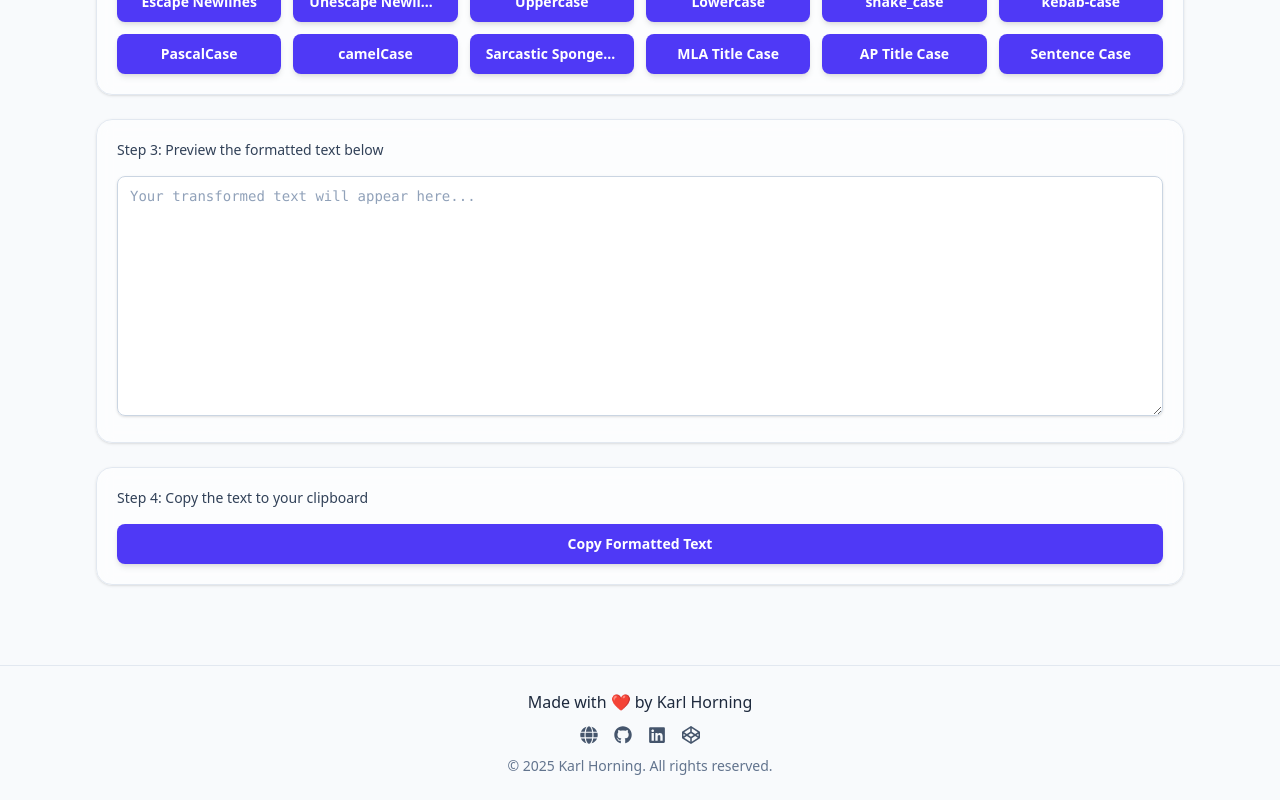
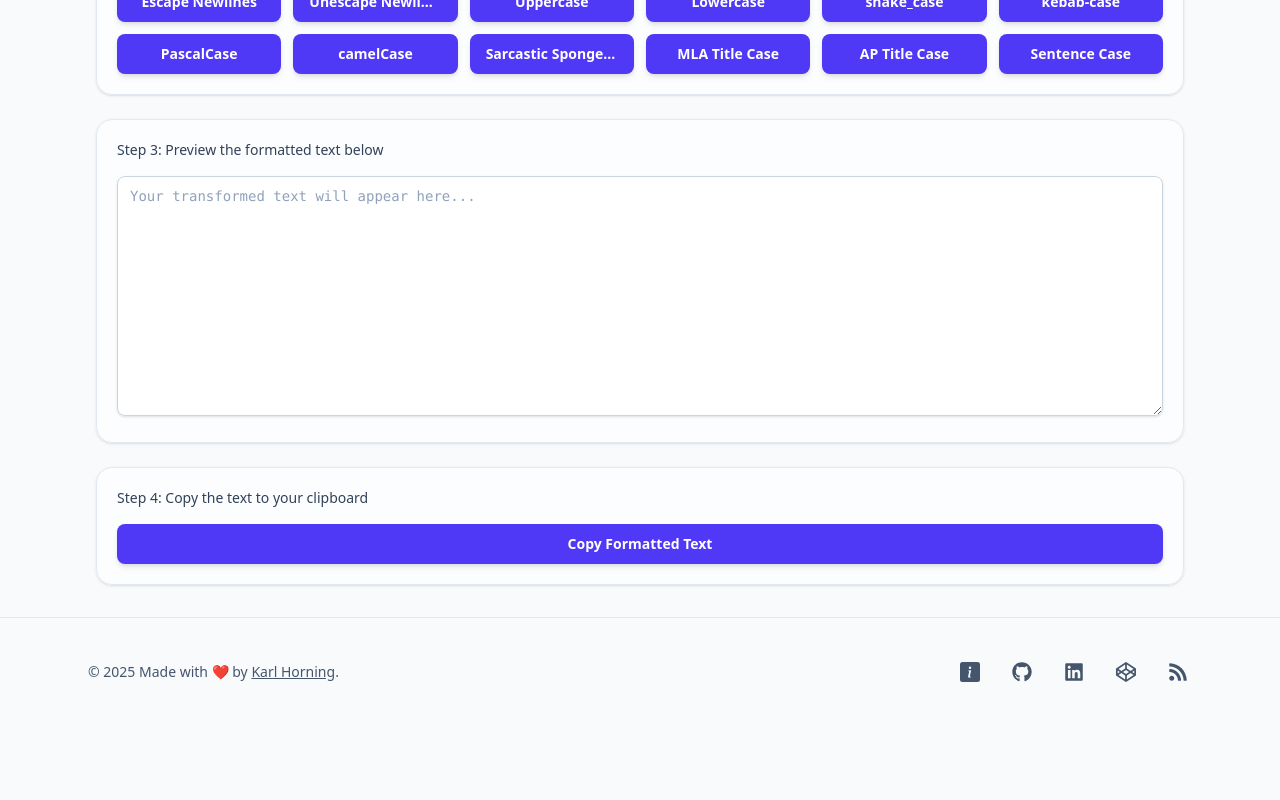
Before and after one commit to Karl-Horning/transform-text, a React (Vite) app: page / in a window 1280 px wide. Shown: the part 522-1322 px from the top of the page. After the commit the page ends 1248 px from the top, so only its background shows below. Built offline with nearby package versions, Linux system fonts and the light colour scheme.

Commit message:
feat: align footer style

```diff
--- a/src/components/Footer.tsx
+++ b/src/components/Footer.tsx
@@ -1,4 +1,5 @@
-import { FaGithub, FaLinkedin, FaGlobe, FaCodepen } from "react-icons/fa";
+import { BsInfoSquareFill } from "react-icons/bs";
+import { FaGithub, FaLinkedin, FaCodepen, FaRss } from "react-icons/fa";
 
 /**
  * Global site footer with author attribution and social links.
@@ -16,11 +17,11 @@ import { FaGithub, FaLinkedin, FaGlobe, FaCodepen } from "react-icons/fa";
 export default function Footer() {
     const year = new Date().getFullYear();
 
-    const links = [
+    const socialLinks = [
         {
             href: "https://www.karlhorning.dev/",
             label: "Personal site",
-            icon: <FaGlobe />,
+            icon: <BsInfoSquareFill />,
         },
         {
             href: "https://github.com/Karl-Horning",
@@ -37,38 +38,58 @@ export default function Footer() {
             label: "CodePen",
             icon: <FaCodepen />,
         },
+        {
+            href: "https://www.karlhorning.dev/rss.xml",
+            label: "RSS Feed",
+            icon: <FaRss />,
+        },
     ];
 
     return (
-        <footer className="mt-12 border-t border-slate-200 dark:border-slate-700">
-            <div className="mx-auto max-w-3xl space-y-3 px-4 py-6">
-                <p className="text-center text-slate-800 dark:text-slate-200">
-                    Made with <span aria-hidden="true">❤️</span>
-                    <span className="sr-only">love</span> by Karl Horning
+        <footer
+            id="footer"
+            className="border-t border-slate-200 py-10 text-center text-slate-600 dark:border-slate-800 dark:text-slate-400"
+            role="contentinfo"
+        >
+            <div className="mx-auto flex max-w-6xl flex-col items-center justify-between px-6 md:flex-row">
+                <p className="text-sm" aria-label="Copyright notice">
+                    &copy; {year} Made with ❤️ by{" "}
+                    <a
+                        href="https://www.karlhorning.dev"
+                        className="hover:text-primary underline"
+                    >
+                        Karl Horning
+                    </a>
+                    .
                 </p>
-
-                {/* Social links */}
                 <nav
-                    aria-label="Social links"
-                    className="flex justify-center gap-4"
+                    aria-label="Social media links"
+                    className="mt-4 flex space-x-6 md:mt-0"
                 >
-                    {links.map(({ href, label, icon }) => (
+                    {socialLinks.map(({ label, href, icon }) => (
                         <a
                             key={label}
                             href={href}
-                            target="_blank"
-                            rel="noopener noreferrer"
                             aria-label={label}
-                            className="text-lg text-slate-600 ring-offset-white transition-colors hover:text-slate-900 focus:outline-none focus-visible:ring-2 focus-visible:ring-slate-500 focus-visible:ring-offset-2 motion-safe:duration-150 dark:text-slate-400 dark:ring-offset-slate-900 dark:hover:text-slate-200"
+                            className="hover:text-primary rounded p-1 text-4xl text-slate-600 transition-colors duration-300 md:text-xl dark:text-slate-400"
+                            target={
+                                href.startsWith("http") ? "_blank" : undefined
+                            }
+                            rel={
+                                href.startsWith("http")
+                                    ? "noopener noreferrer"
+                                    : undefined
+                            }
+                            type={
+                                label.startsWith("RSS")
+                                    ? "application/rss+xml"
+                                    : undefined
+                            }
                         >
                             {icon}
                         </a>
                     ))}
                 </nav>
-
-                <p className="text-center text-sm text-slate-500 dark:text-slate-400">
-                    © {year} Karl Horning. All rights reserved.
-                </p>
             </div>
         </footer>
     );
```
